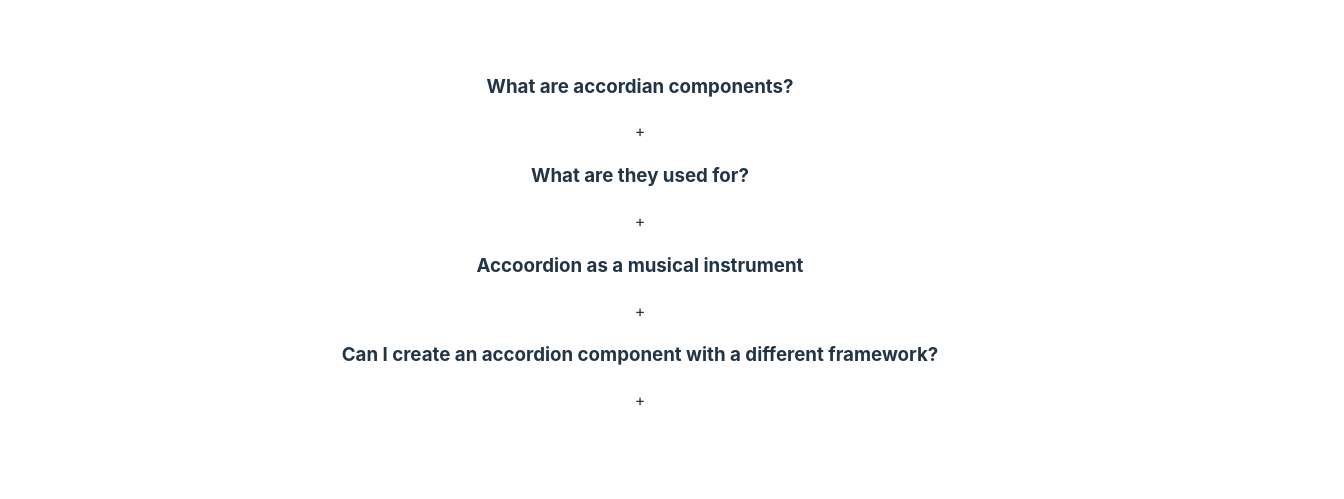
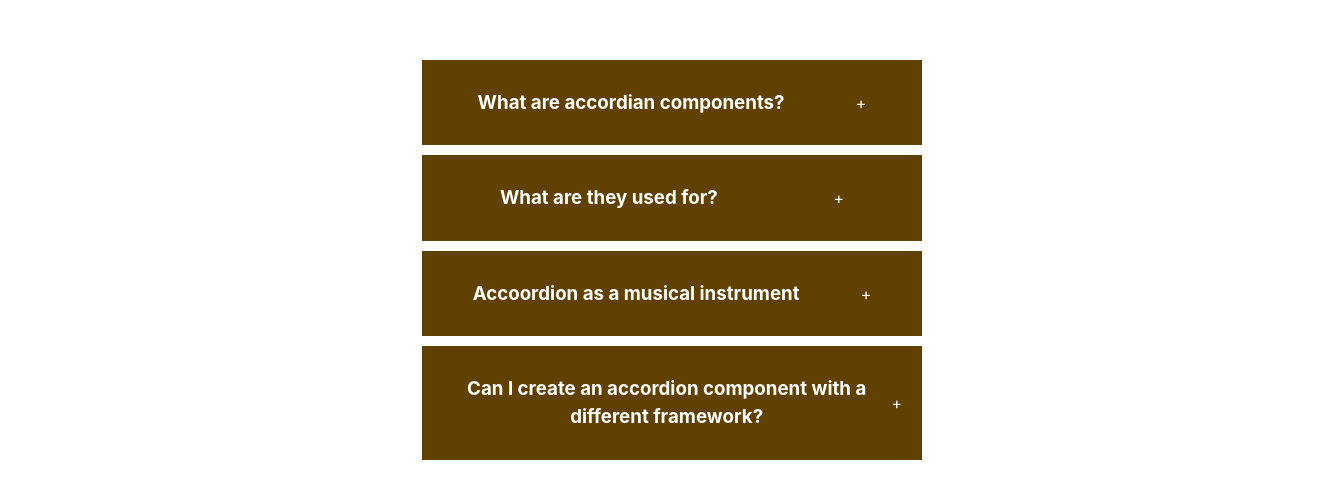
Before and after one commit to red2922/Reactor, a React (Vite) app in the folder FreeCodeCamp25ReactProjects/: page / in a window 1280 px wide. Shown: the part 167-666 px from the top of the page, 1344 px wide, since content can reach past the window. Built offline with nearby package versions, Linux system fonts and the light colour scheme.

Commit message:
Continuing Reactor

```diff
--- a/FreeCodeCamp25ReactProjects/src/components/accordian/data.js
+++ b/FreeCodeCamp25ReactProjects/src/components/accordian/data.js
@@ -9,7 +9,7 @@
     id: "2",
     question: "What are they used for?",
     answer:
-      "THey are commonly employed in various contexts, including FAQs, and descriptions",
+      "They are commonly employed in various contexts, including FAQs, and descriptions",
   },
   {
     id: "3",
--- a/FreeCodeCamp25ReactProjects/src/components/accordian/index.jsx
+++ b/FreeCodeCamp25ReactProjects/src/components/accordian/index.jsx
@@ -4,12 +4,13 @@
 
 import { useState } from "react";
 import data from "./data";
+import "./styles.css";
 
 export default function Accordian() {
   const [selected, setSelected] = useState(null);
 
   const handleSingleSelection = (getCurrentId) => {
-    setSelected(getCurrentId);
+    setSelected(getCurrentId === selected ? null : getCurrentId);
   };
 
   return (
--- a/FreeCodeCamp25ReactProjects/src/components/accordian/styles.css
+++ b/FreeCodeCamp25ReactProjects/src/components/accordian/styles.css
@@ -0,0 +1,31 @@
+.wrapper {
+  display: flex;
+  height: 100vh;
+  width: 100vw;
+  justify-content: center;
+  align-items: center;
+}
+
+.accordian {
+  width: 500px;
+}
+
+.item {
+  background: #614101;
+  margin-bottom: 10px;
+  padding: 10px 20px;
+}
+
+.title {
+  color: #ffffff;
+  display: flex;
+  justify-content: space-around;
+  align-items: center;
+  cursor: pointer;
+}
+
+.content {
+  columns: white;
+  height: auto;
+  color: lightgrey;
+}
```
